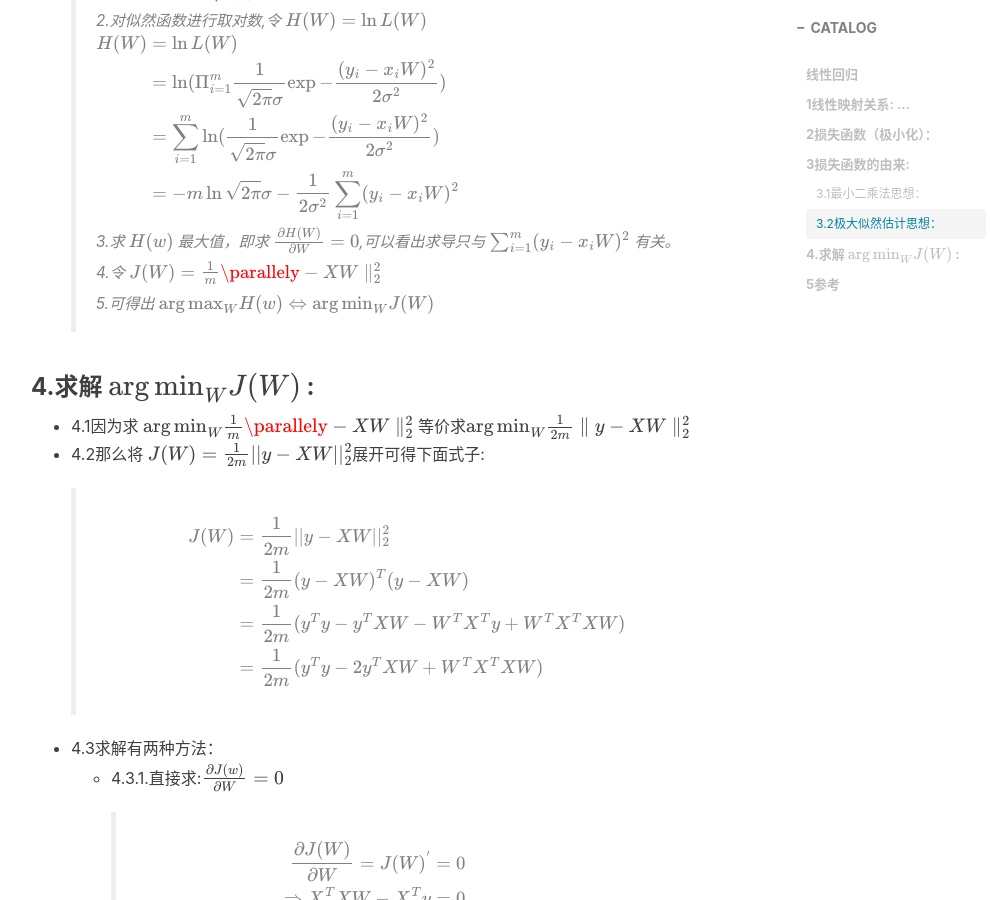
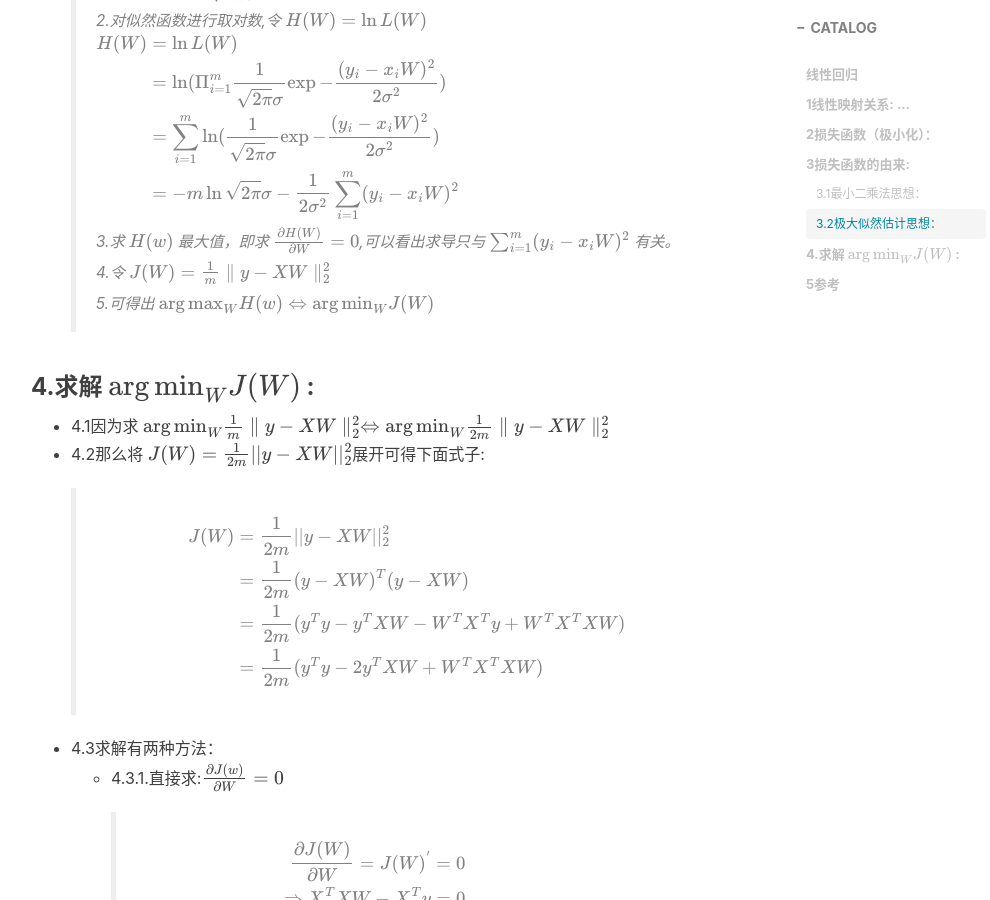
Before and after one commit to RS-Wang/RS-Wang.github.io, a Jekyll site: the page built from _posts/2018-11-13-线性回归-笔记.md, in a window 1280 px wide and 900 px high, scrolled down 1415 px. Shown: the whole window, without its empty margins (234-1224 px from the left). Built offline with Jekyll 4.4.1, drawn with Linux system fonts in a browser that asks for light colours; nearby versions of some CDN libraries; formulas are drawn with MathJax 3; comment, search, counter and statistics services are not loaded.

Commit message:
Update 2018-11-13-线性回归-笔记.md

```diff
--- a/_posts/2018-11-13-线性回归-笔记.md
+++ b/_posts/2018-11-13-线性回归-笔记.md
@@ -59,12 +59,12 @@ tags:								                                  #标签
 >
 >3.求 $$ H(w) $$ 最大值，即求 $$ \frac{\partial{H(W)}}{\partial{W}}=0 $$,可以看出求导只与 $$ \sum^m_{i=1}(y_i-x_iW)^2 $$ 有关。
 >
->4.令 $$J(W)= \frac{1}{m} \parallely-XW \parallel^2_2$$
+>4.令 $$J(W)= \frac{1}{m} \parallel y-XW \parallel^2_2$$
 >
 >5.可得出 $$ \mathop{\arg\max}_{W} H(w) \Leftrightarrow \mathop{\arg\min}_{W}J(W) $$
 
 ### 4.求解 $$ \mathop{\arg\min}_{W} J(W) $$ :
-- 4.1因为求 $$ \mathop{\arg\min}_{W}\frac{1}{m} \parallely-XW \parallel^2_2$$ 等价求$$\mathop{\arg\min}_{W} \frac{1}{2m}\parallel y-XW \parallel^2_2$$
+- 4.1因为求 $$ \mathop{\arg\min}_{W}\frac{1}{m} \parallel y-XW \parallel^2_2 \Leftrightarrow \mathop{\arg\min}_{W} \frac{1}{2m}\parallel y-XW \parallel^2_2$$
 - 4.2那么将 $$ J(W) = \frac{1}{2m}||y-XW||^2_2 $$展开可得下面式子:
     >
     >$$
```
